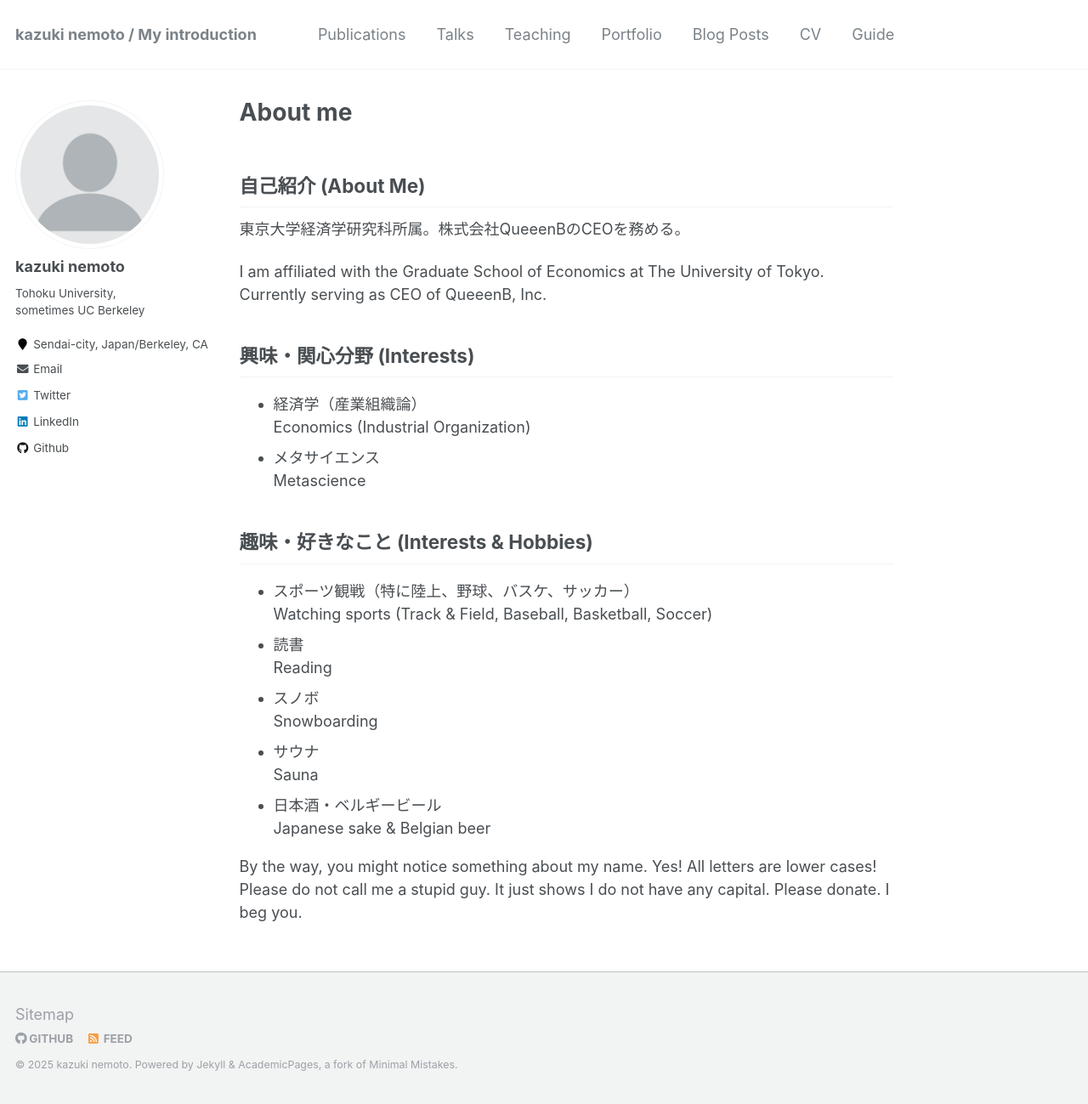
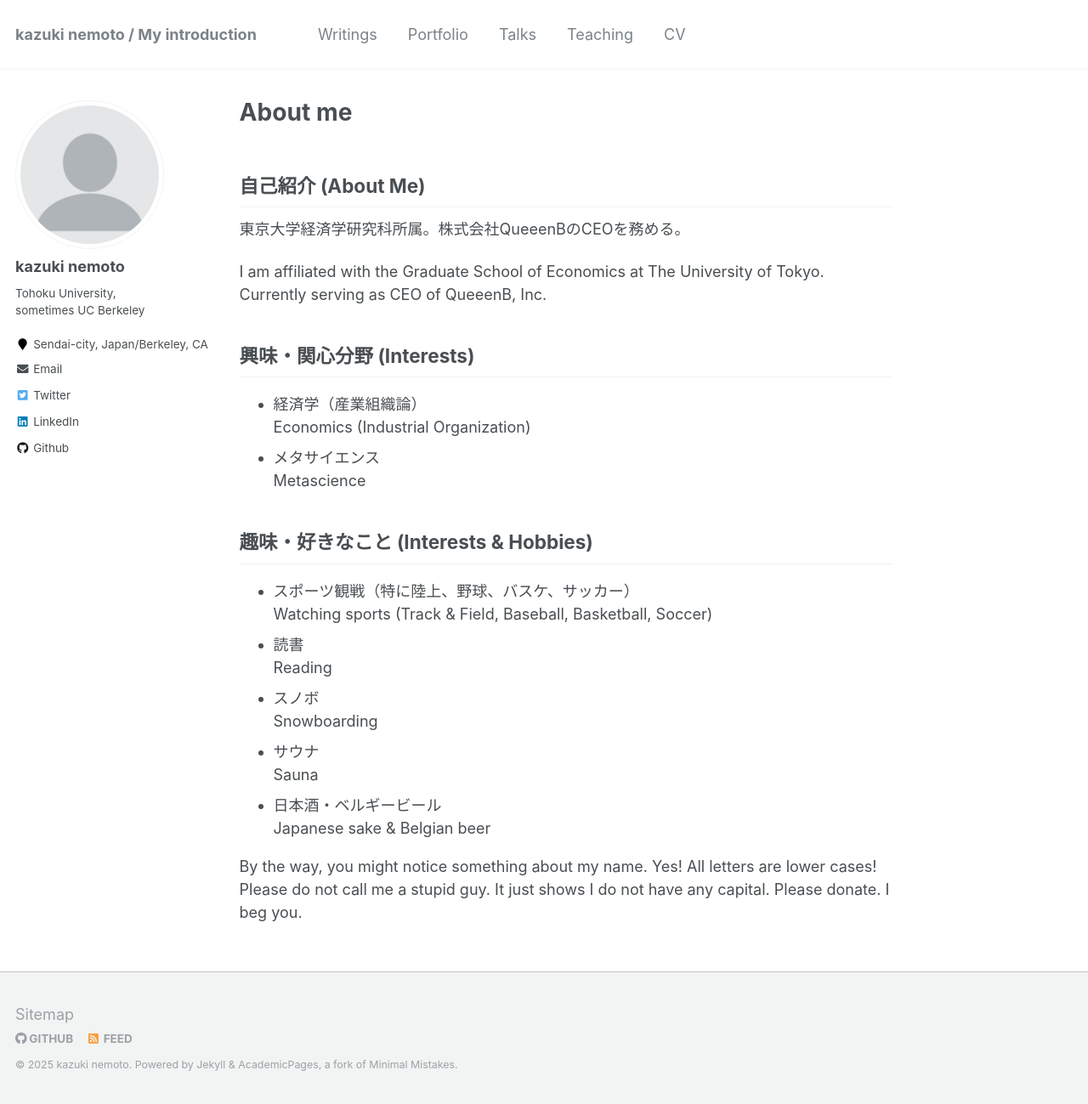
Before and after one commit to kazu-nemoto/kazu-nemoto.github.io, a Jekyll site: the page built from _pages/about.md, in a window 1280 px wide and 1299 px high. Shown: the whole window at 85% size. Built offline with Jekyll 4.4.1, drawn with Linux system fonts in a browser that asks for light colours.

Commit message:
Update navigation.yml

```diff
--- a/_data/navigation.yml
+++ b/_data/navigation.yml
@@ -1,7 +1,13 @@
 # main links links
 main:
-  - title: "Publications"
-    url: /publications/
+#  - title: "Publications"
+#    url: /publications/
+
+  - title: "Writings"
+    url: /writings/
+
+  - title: "Portfolio"
+    url: /portfolio/
 
   - title: "Talks"
     url: /talks/
@@ -9,14 +15,8 @@ main:
   - title: "Teaching"
     url: /teaching/
 
-  - title: "Portfolio"
-    url: /portfolio/
-
-  - title: "Blog Posts"
-    url: /year-archive/
-
   - title: "CV"
     url: /cv/
 
-  - title: "Guide"
-    url: /markdown/
+#  - title: "Guide"
+#    url: /markdown/
```
